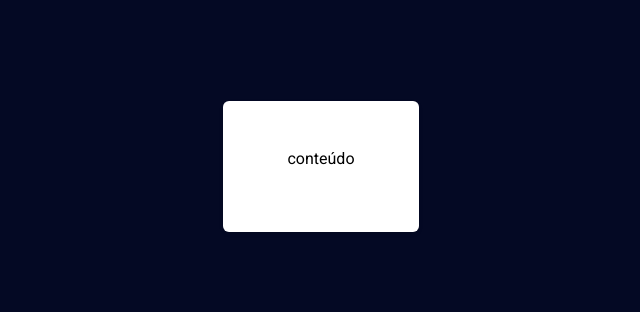
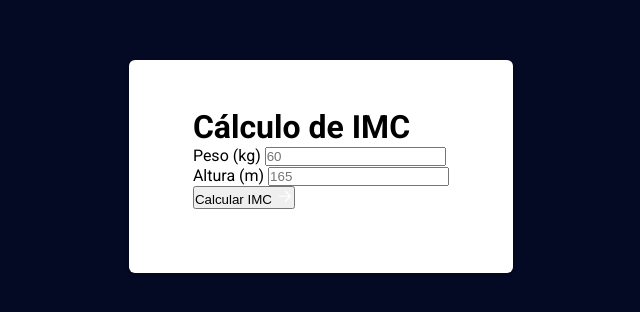
Before and after one commit to igormatheusf/projeto-calculadora-imc, a plain HTML site: page index.html in a window 1280 px wide. Shown: the part 234-546 px from the top of the page, without its empty margins (319-959 px from the left). Drawn offline with Linux system fonts and the light colour scheme.

Commit message:
created form html

```diff
--- a/index.html
+++ b/index.html
@@ -14,7 +14,26 @@
 <body>
     <div class="container">
         <main class="card">
-            conteúdo
+            <form action="">
+                <h1 class="title">Cálculo de IMC</h1>
+                <div class="input-wrapper">
+                    <label for="weight">Peso (kg)</label>
+                    <input
+                        id="weight"
+                        type="text"
+                        placeholder="60"/>
+                </div>
+
+                <div class="input-wrapper">
+                    <label for="height">Altura (m)</label>
+                    <input
+                        id="height"
+                        type="text"
+                        placeholder="165"/>
+                </div>
+
+                <button type="submit">Calcular IMC <img src="./assets/arrow-up-right.svg" alt="right arrow drawing"></button>
+            </form>
         </main>
     </div>
 
```
Also changed, not shown: assets/arrow-up-right.svg (added).
